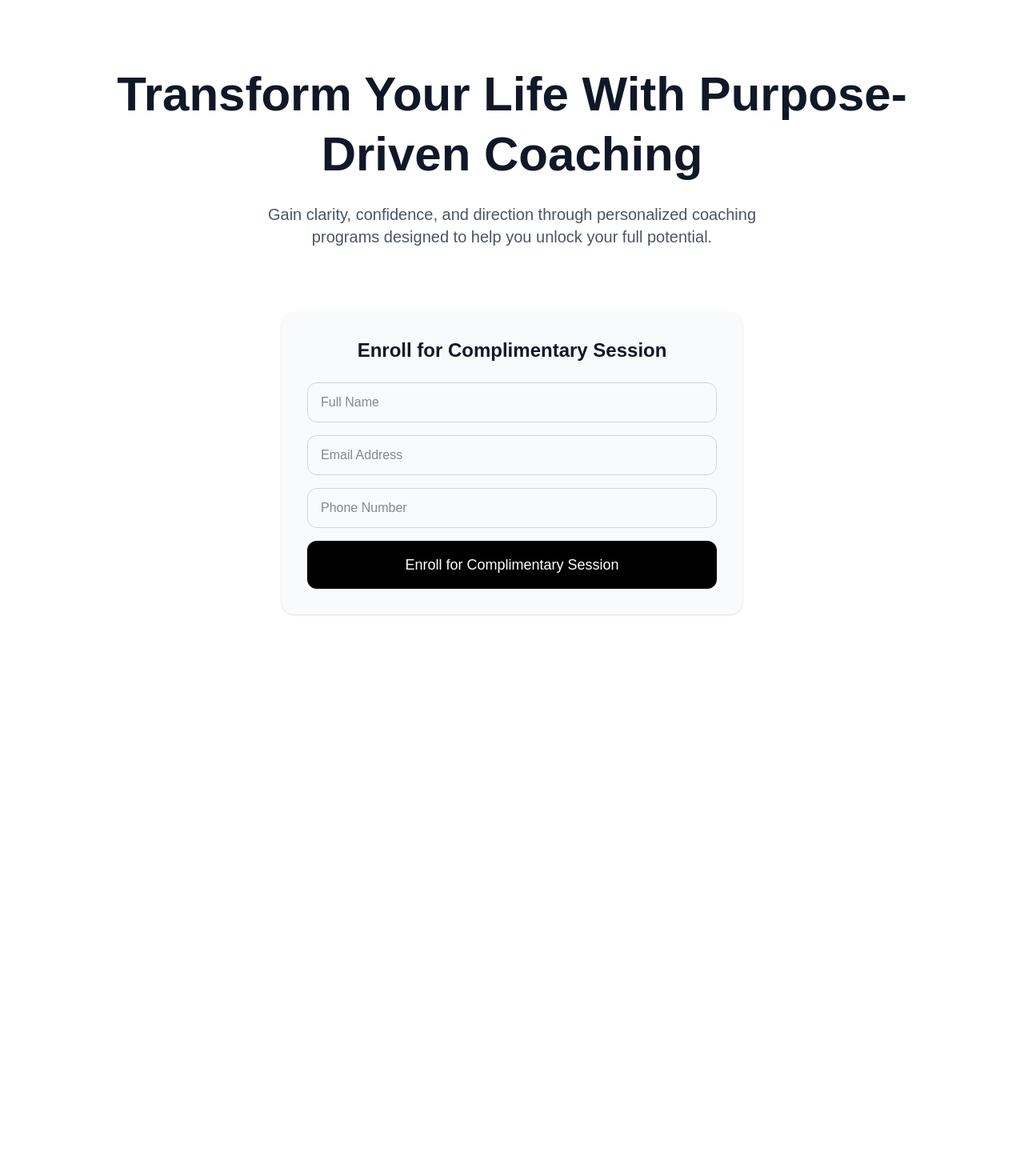
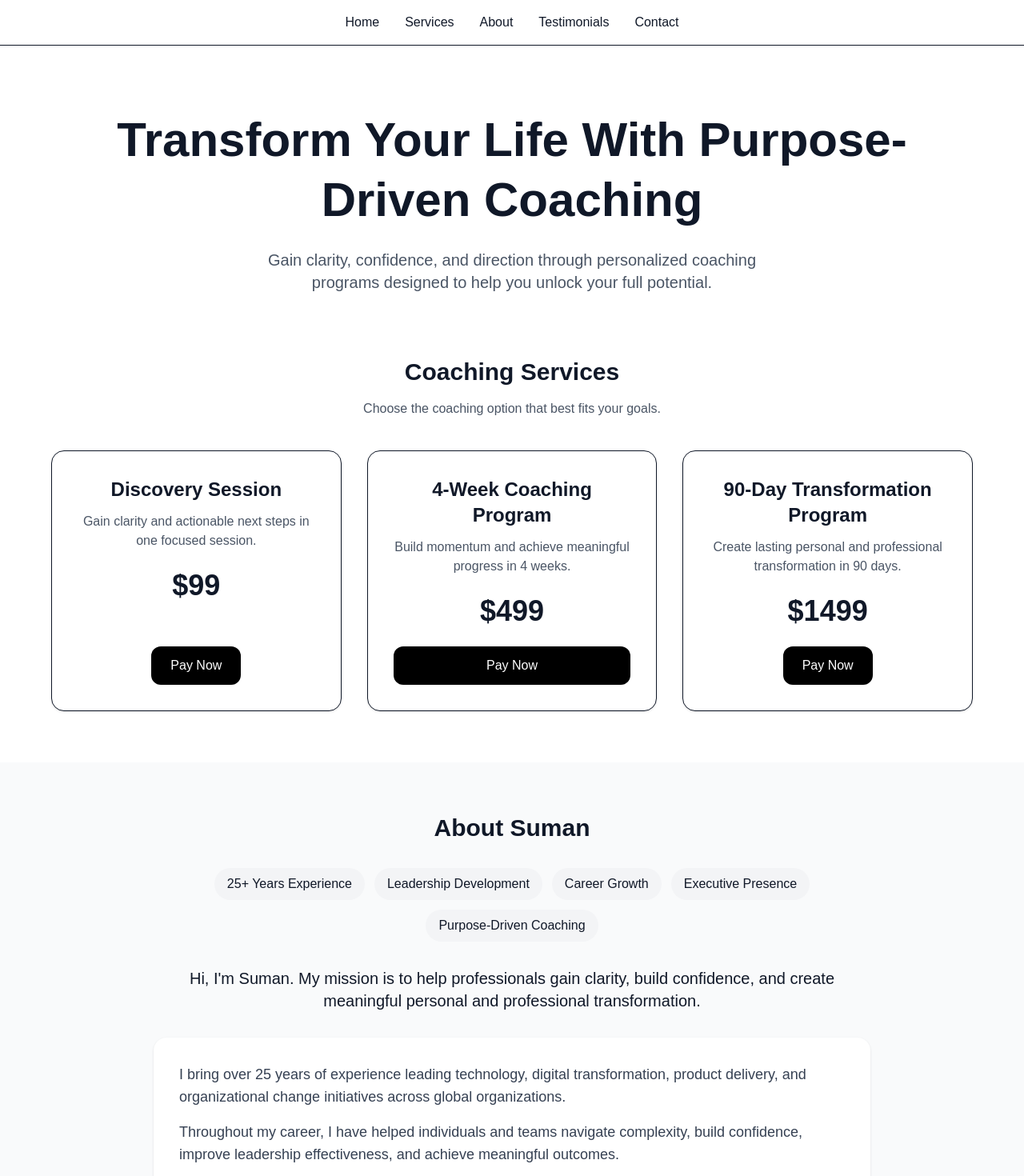
Before and after one commit to sumankchandra/coaching-webapp, a Next.js app: page / in a window 1280 px wide. Shown: the top 1470 px of the page at 80% size. Before the commit the page ends 848 px from the top, so only its background shows below. Built offline with nearby package versions, Linux system fonts and the light colour scheme; no server answers.

Commit message:
add navigation and about section

```diff
--- a/app/page.tsx
+++ b/app/page.tsx
@@ -19,6 +19,7 @@ const { error } = await supabase.from("leads").insert([
     full_name: fullName,
     email,
     phone,
+    source: "website",
   },
 ]);
 
@@ -48,9 +49,35 @@ if (!error) {
 
   return (
     <main className="min-h-screen bg-white text-gray-900">
+      <nav className="sticky top-0 bg-white border-b z-50">
+  <div className="max-w-6xl mx-auto px-6 py-4 flex justify-center gap-8">
+    <a href="#home" className="hover:text-gray-600">
+      Home
+    </a>
+
+    <a href="#services" className="hover:text-gray-600">
+      Services
+    </a>
+
+    <a href="#about" className="hover:text-gray-600">
+      About
+    </a>
+
+    <a href="#testimonials" className="hover:text-gray-600">
+      Testimonials
+    </a>
+
+    <a href="#contact" className="hover:text-gray-600">
+      Contact
+    </a>
+  </div>
+</nav>
 
       {/* Hero Section */}
-      <section className="px-6 py-20 max-w-6xl mx-auto text-center">
+      <section
+        id="home"
+        className="px-6 py-20 max-w-6xl mx-auto text-center"
+      >
         <h1 className="text-4xl md:text-6xl font-bold leading-tight">
           Transform Your Life With Purpose-Driven Coaching
         </h1>
@@ -60,9 +87,165 @@ if (!error) {
           programs designed to help you unlock your full potential.
         </p>
       </section>
+      <section
+  id="services"
+  className="px-6 pb-16"
+>
+  <div className="max-w-6xl mx-auto">
 
-      {/* Lead Capture Form */}
-      <section className="px-6 pb-20">
+    <h2 className="text-3xl font-bold text-center mb-4">
+      Coaching Services
+    </h2>
+
+    <p className="text-center text-gray-600 mb-10">
+      Choose the coaching option that best fits your goals.
+    </p>
+
+
+      <div className="grid md:grid-cols-3 gap-8">
+
+      {/* Discovery Session */}
+<div className="bg-white border rounded-2xl p-8 shadow-sm text-center flex flex-col h-full">
+  <h3 className="text-2xl font-semibold mb-3">
+    Discovery Session
+  </h3>
+
+  <p className="text-gray-600 mb-6">
+    Gain clarity and actionable next steps in one focused session.
+  </p>
+
+  <p className="text-4xl font-bold mb-6">
+    $99
+  </p>
+
+  <div className="mt-auto">
+    <a
+      href="https://buy.stripe.com/14A6oG0rU5HK8SU1hR6kg01"
+      target="_blank"
+      rel="noopener noreferrer"
+      className="inline-block bg-black text-white px-6 py-3 rounded-xl"
+    >
+      Pay Now
+    </a>
+  </div>
+</div>
+
+      {/* 4-Week Program */}
+      <div className="bg-white border rounded-2xl p-8 shadow-sm text-center flex flex-col h-full">
+        <h3 className="text-2xl font-semibold mb-3">
+          4-Week Coaching Program
+        </h3>
+
+        <p className="text-gray-600 mb-6">
+          Build momentum and achieve meaningful progress in 4 weeks.
+        </p>
+
+        <p className="text-4xl font-bold mb-6">
+          $499
+        </p>
+
+        <a
+          href="https://buy.stripe.com/8x228q5Me6LO8SU6Cb6kg02"
+          target="_blank"
+          rel="noopener noreferrer"
+          className="inline-block bg-black text-white px-6 py-3 rounded-xl"
+        >
+          Pay Now
+        </a>
+      </div>
+
+      {/* Executive Coaching */}
+      <div className="bg-white border rounded-2xl p-8 shadow-sm text-center">
+        <h3 className="text-2xl font-semibold mb-3">
+          90-Day Transformation Program
+        </h3>
+
+        <p className="text-gray-600 mb-6">
+            Create lasting personal and professional transformation in 90 days.
+        </p>
+
+        <p className="text-4xl font-bold mb-6">
+          $1499
+        </p>
+
+        <a
+          href="https://buy.stripe.com/6oUaEW1vYfik7OQ7Gf6kg03"
+          target="_blank"
+          rel="noopener noreferrer"
+          className="inline-block bg-black text-white px-6 py-3 rounded-xl"
+        >
+          Pay Now
+        </a>
+      </div>
+
+    </div>
+  </div>
+</section>
+{/* About Section */}
+<section
+  id="about"
+  className="px-6 py-16 bg-gray-50"
+>
+  <div className="max-w-4xl mx-auto">
+
+    <h2 className="text-3xl font-bold text-center mb-8">
+      About Suman
+    </h2>
+    <div className="flex flex-wrap justify-center gap-3 mb-8">
+  <span className="bg-gray-100 px-4 py-2 rounded-full">
+    25+ Years Experience
+  </span>
+
+  <span className="bg-gray-100 px-4 py-2 rounded-full">
+    Leadership Development
+  </span>
+
+  <span className="bg-gray-100 px-4 py-2 rounded-full">
+    Career Growth
+  </span>
+
+  <span className="bg-gray-100 px-4 py-2 rounded-full">
+    Executive Presence
+  </span>
+
+  <span className="bg-gray-100 px-4 py-2 rounded-full">
+    Purpose-Driven Coaching
+  </span>
+</div>
+<p className="text-xl font-medium text-center mb-8">
+  Hi, I'm Suman. My mission is to help professionals gain clarity,
+  build confidence, and create meaningful personal and professional
+  transformation.
+</p>
+    <div className="bg-white rounded-2xl p-8 shadow-sm">
+
+      <p className="text-lg text-gray-700 mb-4">
+        I bring over 25 years of experience leading technology,
+        digital transformation, product delivery, and organizational
+        change initiatives across global organizations.
+      </p>
+
+      <p className="text-lg text-gray-700 mb-4">
+        Throughout my career, I have helped individuals and teams
+        navigate complexity, build confidence, improve leadership
+        effectiveness, and achieve meaningful outcomes.
+      </p>
+
+      <p className="text-lg text-gray-700">
+        My coaching approach combines practical experience,
+        structured guidance, accountability, and a deep commitment
+        to helping people unlock their potential and create lasting
+        personal and professional growth.
+      </p>
+
+    </div>
+  </div>
+</section>
+      <section
+  id="contact"
+  className="px-6 pb-20"
+>
+
         <div className="max-w-xl mx-auto bg-gray-50 rounded-2xl p-8 shadow-sm">
 
           <h2 className="text-2xl font-semibold text-center mb-6">
```
